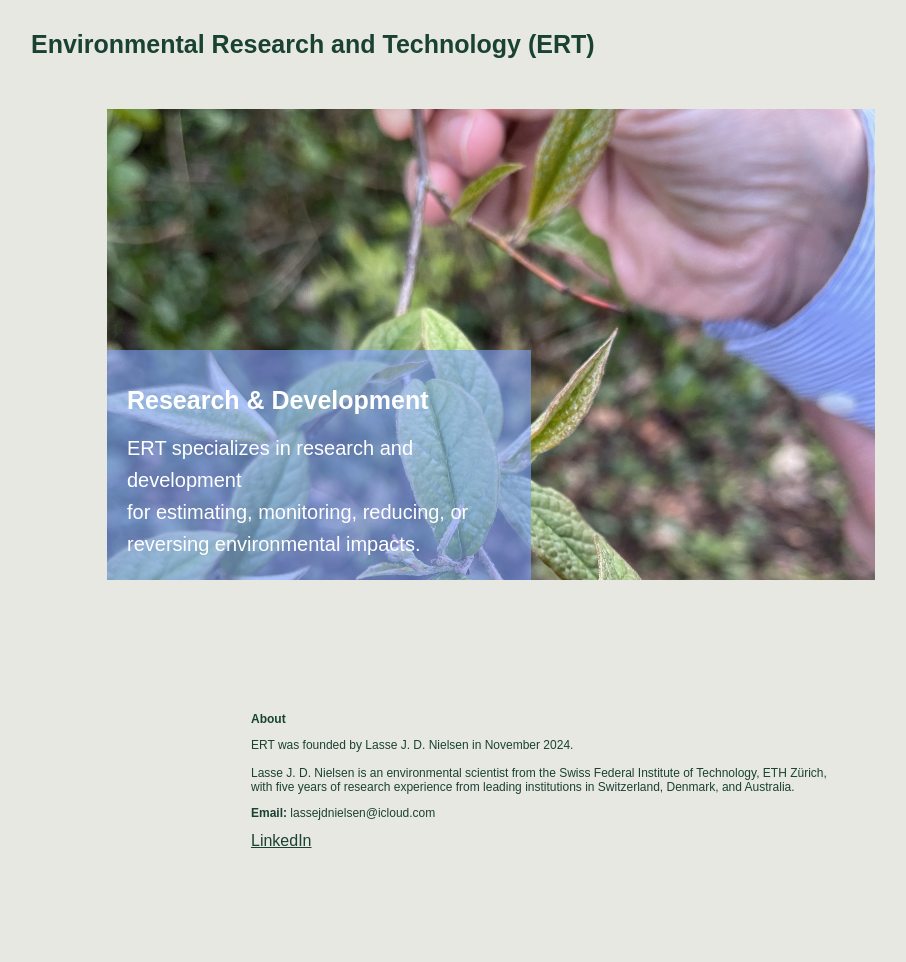
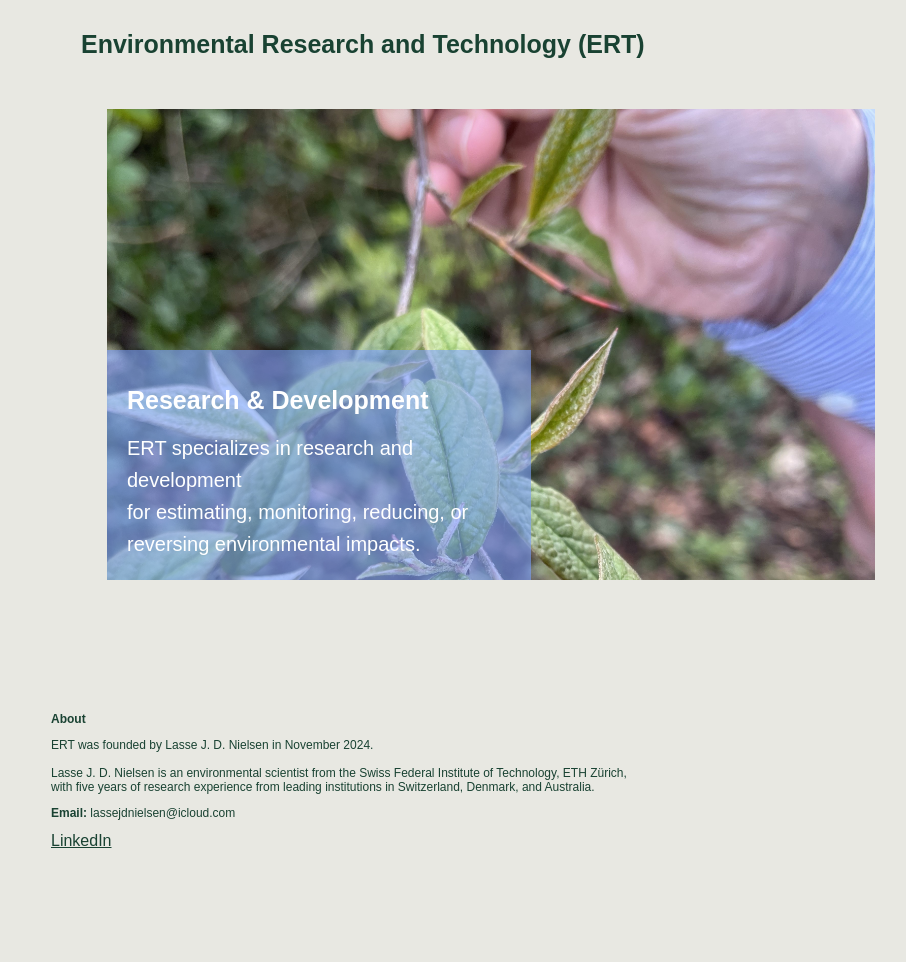
Before and after one commit to ljdnielsen/environmentalresearch-tech.github.io, a Jekyll site: the page built from README.md, in a window 1280 px wide. Shown: the whole page, without its empty margins (149-1055 px from the left). Built offline with Jekyll 4.4.1, drawn with Linux system fonts in a browser that asks for light colours; our own code applies the rules of GitHub Pages for plain Markdown files.

Commit message:
left margin

```diff
--- a/_layouts/default.html
+++ b/_layouts/default.html
@@ -16,7 +16,7 @@
         }
         .header-container {
             text-align: left;
-            margin-left: 150px;
+            margin-left: 200px;
         }
         .header-link {
             text-decoration: none;
@@ -53,7 +53,7 @@
             padding: 100px 0;
             text-align: left;
             width: 100%;
-            margin-left: 400px;
+            margin-left: 200px;
         }
         .styled-link {
             text-decoration: underline;
```
